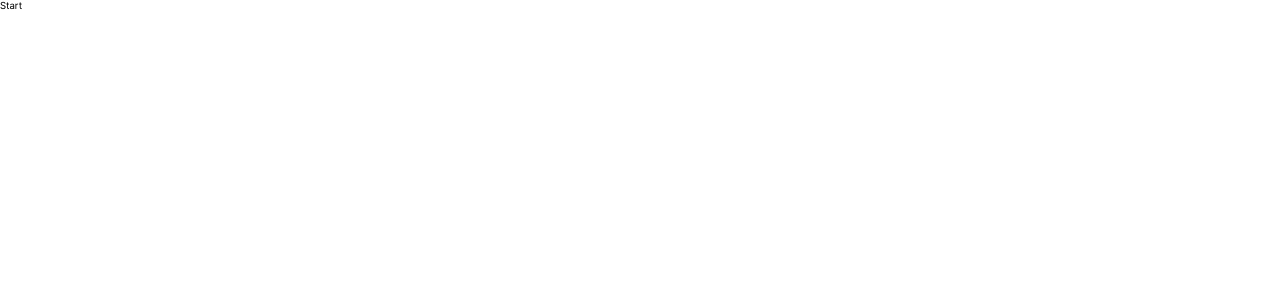
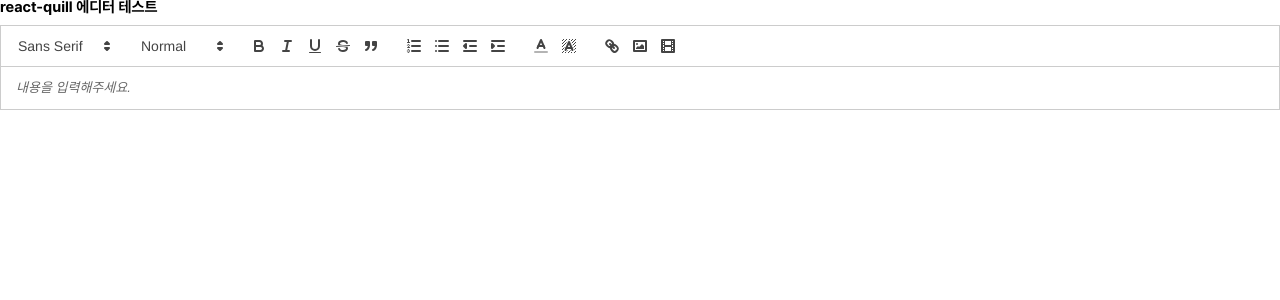
Before and after one commit to jeongeum1202/Next-Quilltest, a Next.js app: page / in a window 1280 px wide. Shown: the top 300 px of the page. Built offline with nearby package versions, Linux system fonts and the light colour scheme.

Commit message:
:sparkles: Feat: react-quill 기본 제공 모듈 적용

```diff
--- a/src/app/page.tsx
+++ b/src/app/page.tsx
@@ -1,9 +1,15 @@
 'use client';
+
+import QuillEditor from '@/components/common/editor/QuillEditor';
 
 export default function HomePage() {
   return (
     <main>
-      <section>Start</section>
+      <section>
+        <h1>react-quill 에디터 테스트</h1>
+        <br></br>
+        <QuillEditor />
+      </section>
     </main>
   );
 }
--- /dev/null
+++ b/src/components/common/editor/QuillEditor.tsx
@@ -0,0 +1,94 @@
+import dynamic from 'next/dynamic';
+import React, { useMemo, useRef, useState } from 'react';
+import ReactQuill from 'react-quill';
+
+type ForwardedQuillComponent = {
+  forwardedRef: React.Ref<ReactQuill>;
+  onChange?: (value: string) => void;
+  modules: any;
+  formats?: string[];
+  value: string;
+  theme: string;
+  placeholder: string;
+};
+
+const QuillWrapper = dynamic(
+  async () => {
+    const { default: QuillComponent } = await import('react-quill');
+    return function comp({ forwardedRef, ...props }: ForwardedQuillComponent) {
+      return <QuillComponent ref={forwardedRef} {...props} />;
+    };
+  },
+  { ssr: false, loading: () => <div>loading...</div> }
+);
+
+export default function QuillEditor() {
+  const [contents, setContents] = useState('');
+  const quillRef = useRef<ReactQuill>(null);
+  const modules = useMemo(
+    () => ({
+      toolbar: {
+        container: [
+          [{ font: [] }],
+          [{ header: [1, 2, 3, 4, 5, 6, false] }],
+
+          ['bold', 'italic', 'underline', 'strike', 'blockquote'],
+          [
+            { list: 'ordered' },
+            { list: 'bullet' },
+            { indent: '-1' },
+            { indent: '+1' },
+          ],
+          [
+            {
+              color: [
+                '#000000',
+                '#e60000',
+                '#ff9900',
+                '#ffff00',
+                '#008a00',
+                '#0066cc',
+                '#9933ff',
+                '#ffffff',
+              ],
+            },
+            {
+              background: [],
+            },
+          ],
+          ['link', 'image', 'video'],
+        ],
+        handlers: {},
+      },
+    }),
+    []
+  );
+
+  const formats = [
+    'font',
+    'size',
+    'header',
+    'color',
+    'background',
+    'bold',
+    'italic',
+    'underline',
+    'strike',
+    'blockquote',
+    'list',
+    'bullet',
+    'indent',
+    'link',
+    'image',
+  ];
+  return (
+    <QuillWrapper
+      modules={modules}
+      formats={formats}
+      value={contents}
+      theme="snow"
+      forwardedRef={quillRef}
+      placeholder="내용을 입력해주세요."
+    />
+  );
+}
--- a/src/components/common/index.ts
+++ b/src/components/common/index.ts
@@ -1,2 +1,2 @@
-export * from "./button";
-export * from "./input";
+export * from './button';
+export * from './input';
```
